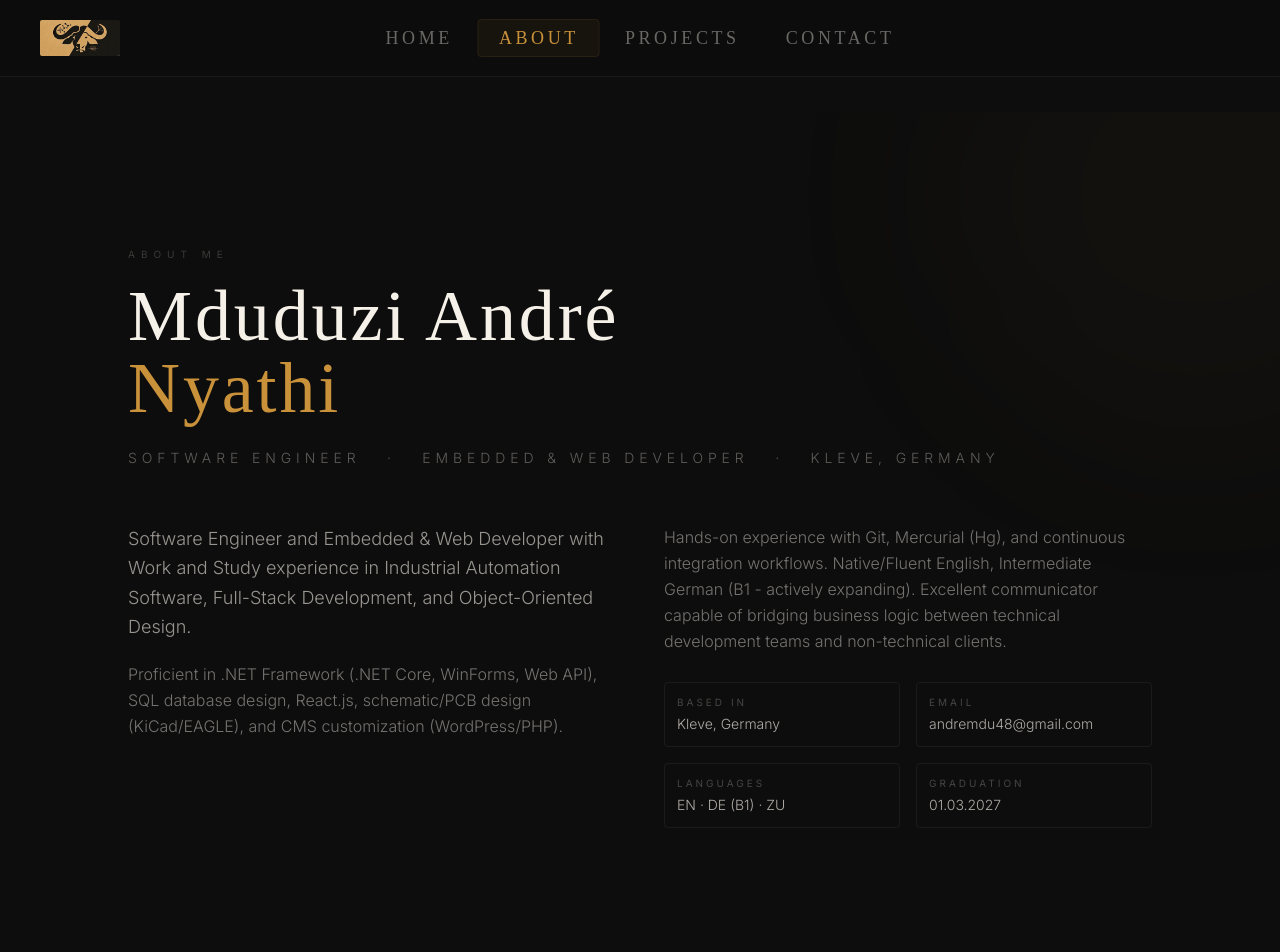
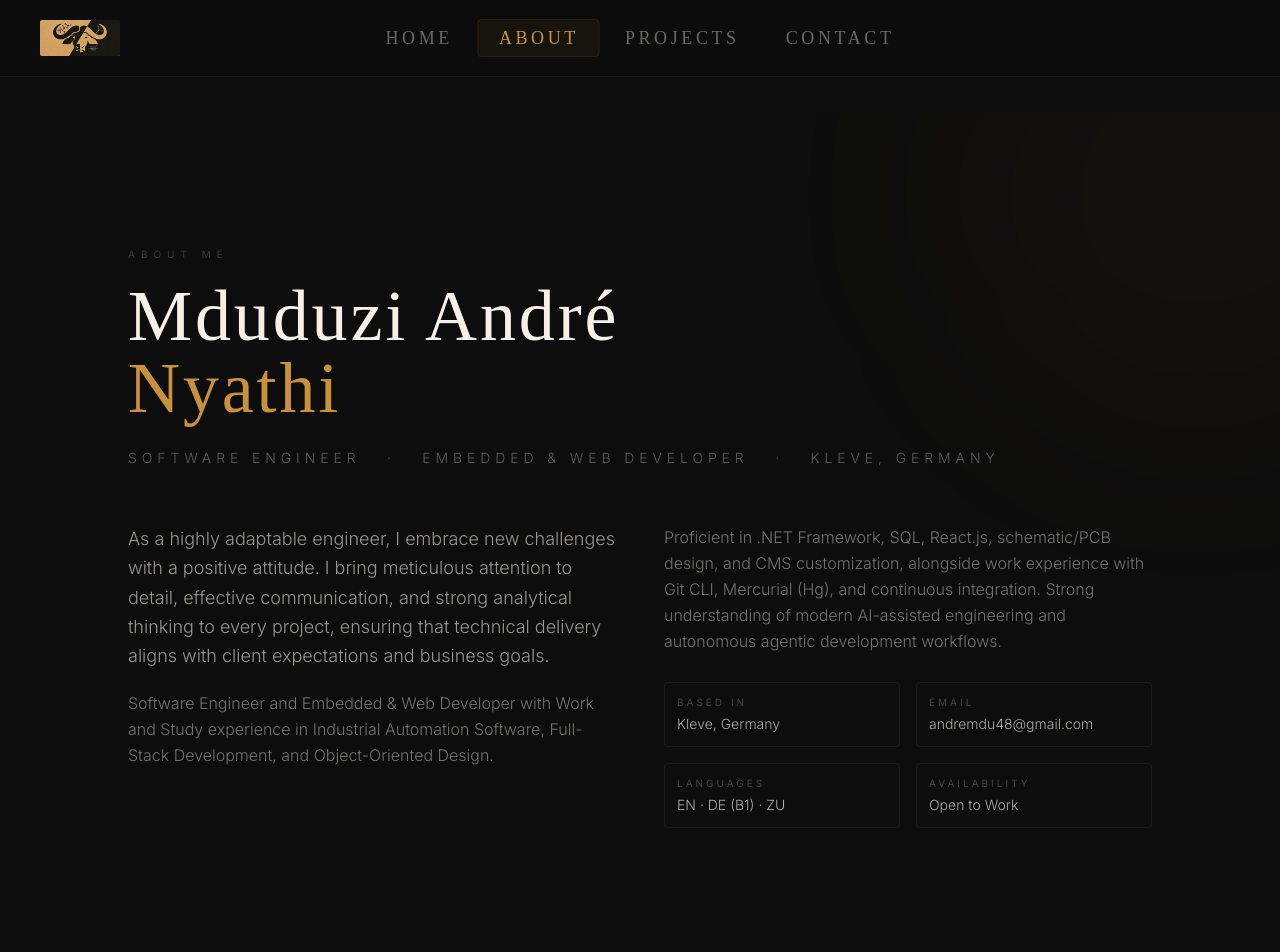
Before and after one commit to andreNyathii/My_Portfolio, a React (Vite) app: page /about in a window 1280 px wide. Shown: the top 952 px of the page. Built offline with nearby package versions, Linux system fonts and the light colour scheme; a web font is replaced by a local one.

Commit message:
feat: update quick facts grid and education section in About page

```diff
--- a/src/pages/About.jsx
+++ b/src/pages/About.jsx
@@ -54,24 +54,24 @@ const experience = [
 // Rhine-Waal appears twice — Electrical and Electronics Engineering and BSc Electronics.
 const education = [
   {
-    period: '06/2019 - Present',
     institution: 'Rhine Waal University of Applied Sciences',
     location: 'Kleve, Germany',
     degree: 'Electrical and Electronics Engineering',
-    note: 'Expected Graduation - 01.03.2027 · GPA: 2.5',
+    note: 'GPA: 2.5',
     highlights: [
       'Specializations: C, C++, MATLAB, Embedded Systems, Hardware Design, Microelectronic Control Systems, Audio Speech Processing.',
       'Led multidisciplinary engineering teams through full lifecycle project development from requirement definition to functional build.',
     ],
   },
   {
-    period: '09/2015 - 06/2019',
     institution: 'Rhine Waal University of Applied Sciences',
     location: 'Kleve, Germany',
-    degree: 'BSc Electronics',
-    note: 'Transferred focus to complete degree in Electrical and Electronics Engineering',
+    degree: 'Real-Time CNC Machine Monitoring System (Thesis Project)',
+    note: 'Software & Middleware Architecture for Industrial Automation',
     highlights: [
-      'Specializations: Low Power Design, Power Electronics, Digital Electronics Circuits, Signal Transmission, VHDL.',
+      'Developed a CNC machine simulation for a robotic cell, utilizing real operational data to authentically model machine behavior and tool wear.',
+      'Programmed custom middleware using C# and the .NET framework to process and reliably transmit high-frequency machine data.',
+      'Implemented a formal state machine for automated fault detection, analyzing and identifying errors by comparing expected versus actual values.',
     ],
   },
 ]
@@ -191,32 +191,31 @@ function About() {
             <div className="flex flex-col gap-5">
               {/* text-lg leading-relaxed — slightly larger body text with comfortable line height */}
               <p className="text-cream/60 text-lg leading-relaxed font-light">
-                Software Engineer and Embedded & Web Developer with Work and Study experience in Industrial Automation Software, Full-Stack Development, and Object-Oriented Design.
+                As a highly adaptable engineer, I embrace new challenges with a positive attitude. I bring meticulous attention to detail, effective communication, and strong analytical thinking to every project, ensuring that technical delivery aligns with client expectations and business goals.
               </p>
               <p className="text-cream/45 text-base leading-relaxed font-light">
-                Proficient in .NET Framework (.NET Core, WinForms, Web API), SQL database design, React.js, schematic/PCB design (KiCad/EAGLE), and CMS customization (WordPress/PHP).
+                Software Engineer and Embedded & Web Developer with Work and Study experience in Industrial Automation Software, Full-Stack Development, and Object-Oriented Design.
               </p>
             </div>
 
             {/* Right column: secondary statement + quick facts */}
             <div className="flex flex-col gap-5">
               <p className="text-cream/45 text-base leading-relaxed font-light">
-                Hands-on experience with Git, Mercurial (Hg), and continuous integration workflows. Native/Fluent English, Intermediate German (B1 - actively expanding). Excellent communicator capable of bridging business logic between technical development teams and non-technical clients.
+                Proficient in .NET Framework, SQL, React.js, schematic/PCB design, and CMS customization, alongside work experience with Git CLI, Mercurial (Hg), and continuous integration. Strong understanding of modern AI-assisted engineering and autonomous agentic development workflows.
               </p>
 
-              {/* Quick-facts grid — 2 items per row using grid */}
               <div className="grid grid-cols-2 gap-4 mt-2">
                 {[
                   { label: 'Based In',    value: 'Kleve, Germany' },
                   { label: 'Email',       value: 'andremdu48@gmail.com' },
                   { label: 'Languages',   value: 'EN · DE (B1) · ZU' },
-                  { label: 'Graduation',  value: '01.03.2027' },
+                  { label: 'Availability',value: 'Open to Work' },
                 ].map((item) => (
                   // Each fact is a small bordered card.
-                  // key={item.label} — required unique identifier for list-rendered elements.
-                  <div key={item.label} className="flex flex-col gap-1 p-3 border border-white/[0.06] rounded">
-                    <span className="text-[10px] text-cream/25 tracking-[0.3em] uppercase">{item.label}</span>
-                    <span className="text-cream/70 text-sm font-light">{item.value}</span>
+                  // overflow-hidden prevents text from breaking out of the border.
+                  <div key={item.label} className="flex flex-col gap-1 p-3 border border-white/[0.06] rounded overflow-hidden">
+                    <span className="text-[10px] text-cream/25 tracking-[0.3em] uppercase truncate">{item.label}</span>
+                    <span className="text-cream/70 text-xs sm:text-sm font-light truncate" title={item.value}>{item.value}</span>
                   </div>
                 ))}
               </div>
@@ -365,9 +364,11 @@ function About() {
                       {entry.institution} &nbsp;·&nbsp; {entry.location}
                     </p>
                   </div>
-                  <span className="text-cream/20 text-xs tracking-[0.2em] font-light shrink-0">
-                    {entry.period}
-                  </span>
+                  {entry.period && (
+                    <span className="text-cream/20 text-xs tracking-[0.2em] font-light shrink-0">
+                      {entry.period}
+                    </span>
+                  )}
                 </div>
 
                 {/* Italicised note — GPA, transfer note, graduation date */}
```
